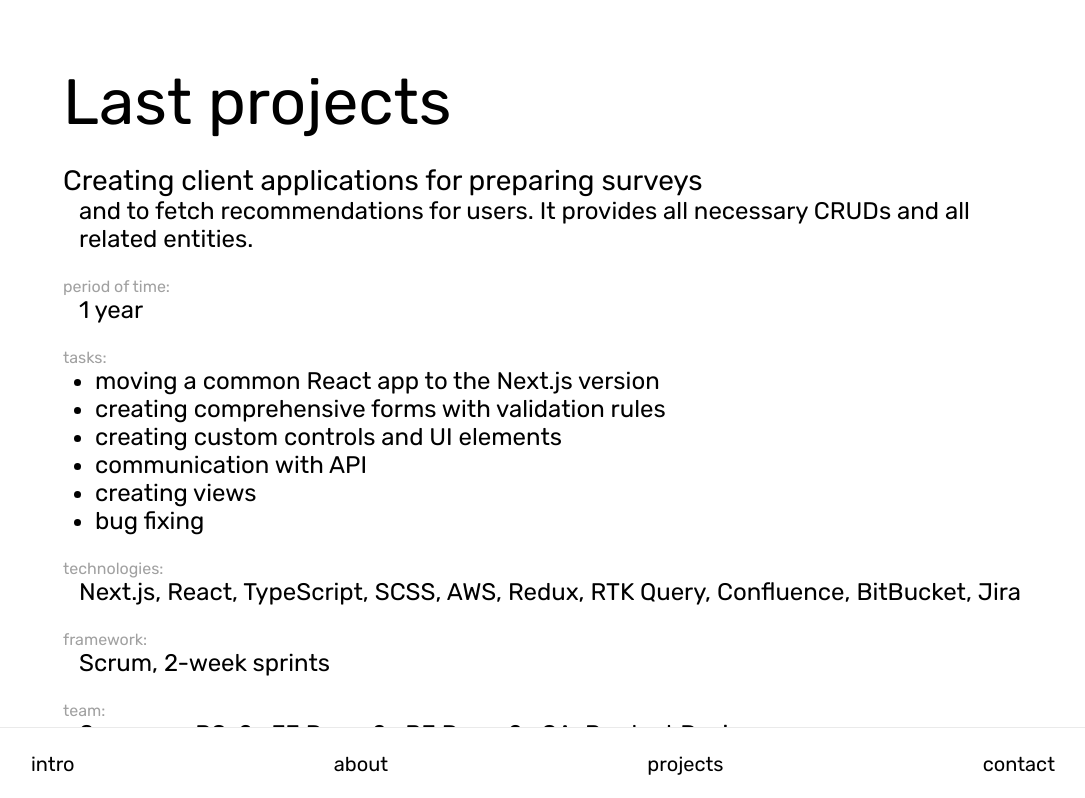
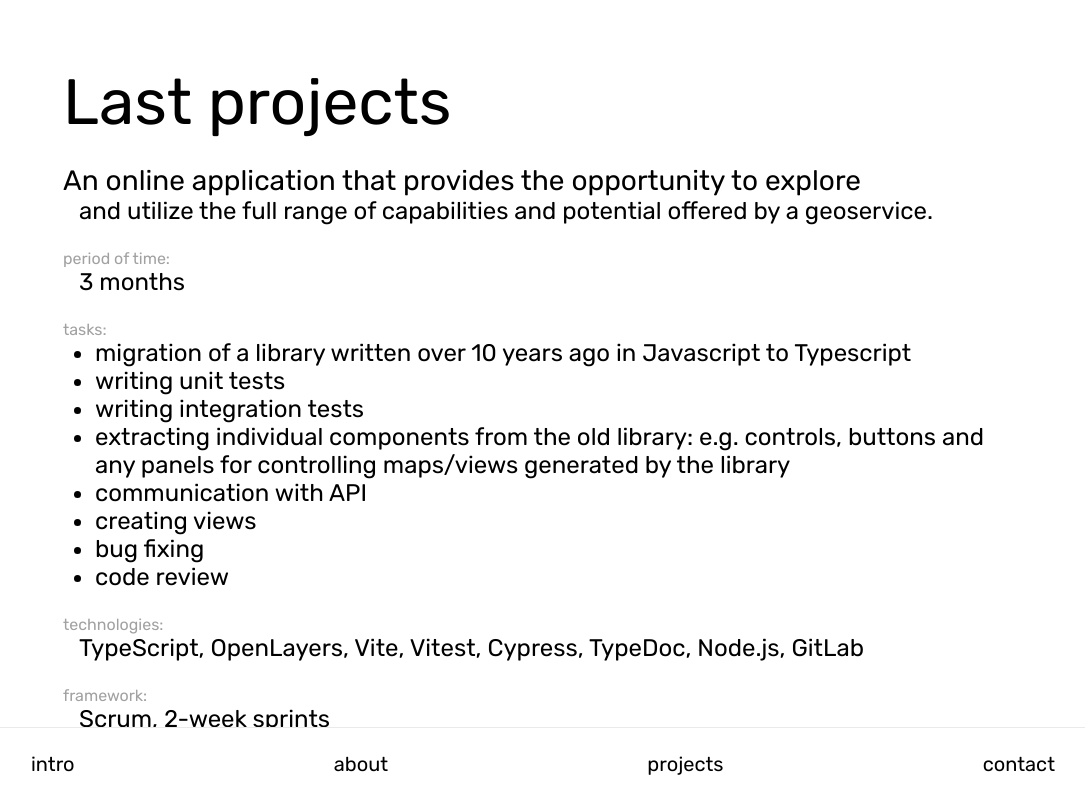
Before and after one commit to maksymilian-org/maksymilian.org, a Next.js app: page /projects in a window 1280 px wide. Shown: the top 798 px of the page, without its empty margins (97-1182 px from the left). Built offline with nearby package versions, Linux system fonts and the light colour scheme.

Commit message:
Add last project

```diff
--- a/app/projects/page.tsx
+++ b/app/projects/page.tsx
@@ -1,12 +1,12 @@
 import React, { FC } from "react";
 import styles from "./page.module.scss";
-import portfolio from "./portfolio.json";
+import projects from "./projects.json";
 
 const Portfolio: FC = () => {
   return (
     <>
       <h1 className="title">Last projects</h1>
-      {portfolio.map((project) => (
+      {projects.map((project) => (
         <div key={project.title} className={styles.project}>
           <div className={styles.title}>{project.title}</div>
           <div className={styles.description}>{project.description}</div>
--- a/app/projects/portfolio.json
+++ b/app/projects/projects.json
@@ -1,4 +1,28 @@
 [
+  {
+    "title": "An online application that provides the opportunity to explore",
+    "description": " and utilize the full range of capabilities and potential offered by a geoservice.",
+    "time": "3 months",
+    "tasks": [
+      "migration of a library written over 10 years ago in Javascript to Typescript",
+      "writing unit tests",
+      "writing integration tests",
+      "extracting individual components from the old library: e.g. controls, buttons and any panels for controlling maps/views generated by the library",
+      "communication with API",
+      "creating views",
+      "bug fixing",
+      "code review"
+    ],
+    "technologies": "TypeScript, OpenLayers, Vite, Vitest, Cypress, TypeDoc, Node.js, GitLab",
+    "framework": "Scrum, 2-week sprints",
+    "team": "6-person: PO, 3x FE Devs, 2x BE Devs",
+    "links": [
+      {
+        "url": "https://mapspace.com/",
+        "title": "mapspace.com"
+      }
+    ]
+  },
   {
     "title": "Creating client applications for preparing surveys ",
     "description": "and to fetch recommendations for users. It provides all necessary CRUDs and all related entities.",
@@ -9,9 +33,10 @@
       "creating custom controls and UI elements",
       "communication with API",
       "creating views",
+      "writing unit tests",
       "bug fixing"
     ],
-    "technologies": "Next.js, React, TypeScript, SCSS, AWS, Redux, RTK Query, Confluence, BitBucket, Jira",
+    "technologies": "Next.js, React, TypeScript, Redux, RTK Query, SCSS, AWS, Confluence, BitBucket, Jira",
     "framework": "Scrum, 2-week sprints",
     "team": "8-person: PO, 2x FE Devs, 2x BE Devs, 2x QA, Product Designer",
     "links": [
@@ -55,7 +80,7 @@
       "creating custom controls and UI elements",
       "bug fixing"
     ],
-    "technologies": "Vue.js, CSS3, JavaScript, Quill.js, Docker, GitHub",
+    "technologies": "Vue.js, CSS3, JavaScript, Quill.js, Docker, GitHub, Asana",
     "framework": "Scrum",
     "team": "4-person: PO, FE Dev, BE Dev, DevOps",
     "links": [
@@ -78,7 +103,7 @@
       "bug fixing",
       "code review"
     ],
-    "technologies": "Electron, SCSS, WebSockets, Node.js, RxJS, TypeScript, Angular",
+    "technologies": "Electron, Angular, TypeScript, Node.js, RxJS, WebSockets, SCSS",
     "framework": "Scrum, 1-week sprints",
     "team": "8-person: PO, 4x FE Devs, 3x QA",
     "links": [{ "url": "https://ams.com/as3460", "title": "ams.com" }]
@@ -98,7 +123,7 @@
       "code review",
       "creating views"
     ],
-    "technologies": "React, Redux, TypeScript, JavaScript, GitLab, Highcharts, D3.js, SCSS, PostgreSQL",
+    "technologies": "React, Redux, TypeScript, JavaScript, Highcharts, D3.js, SCSS, PostgreSQL, GitLab",
     "framework": "Scrum",
     "team": "6-person: PO, 3x FE Devs, BE Dev, QA",
     "links": [
```
